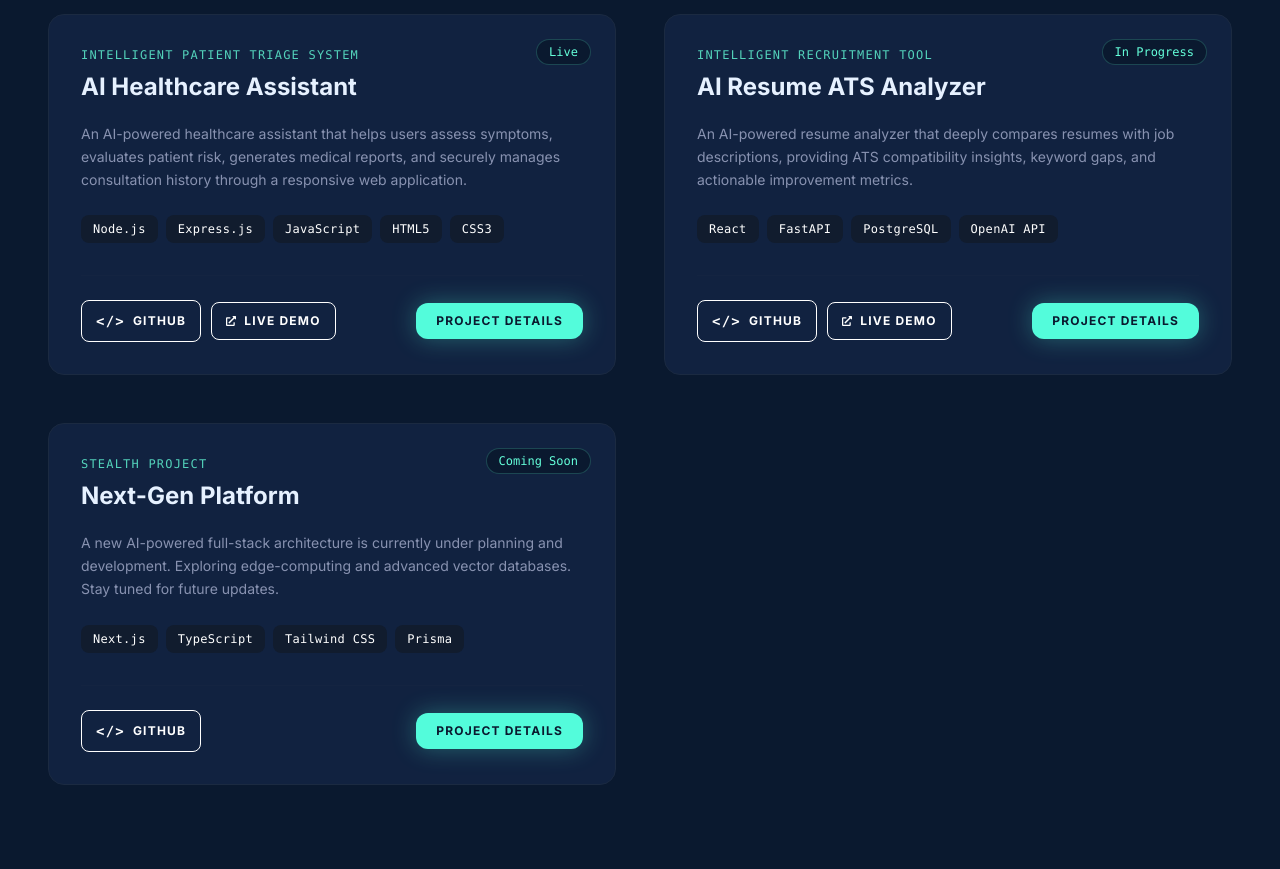
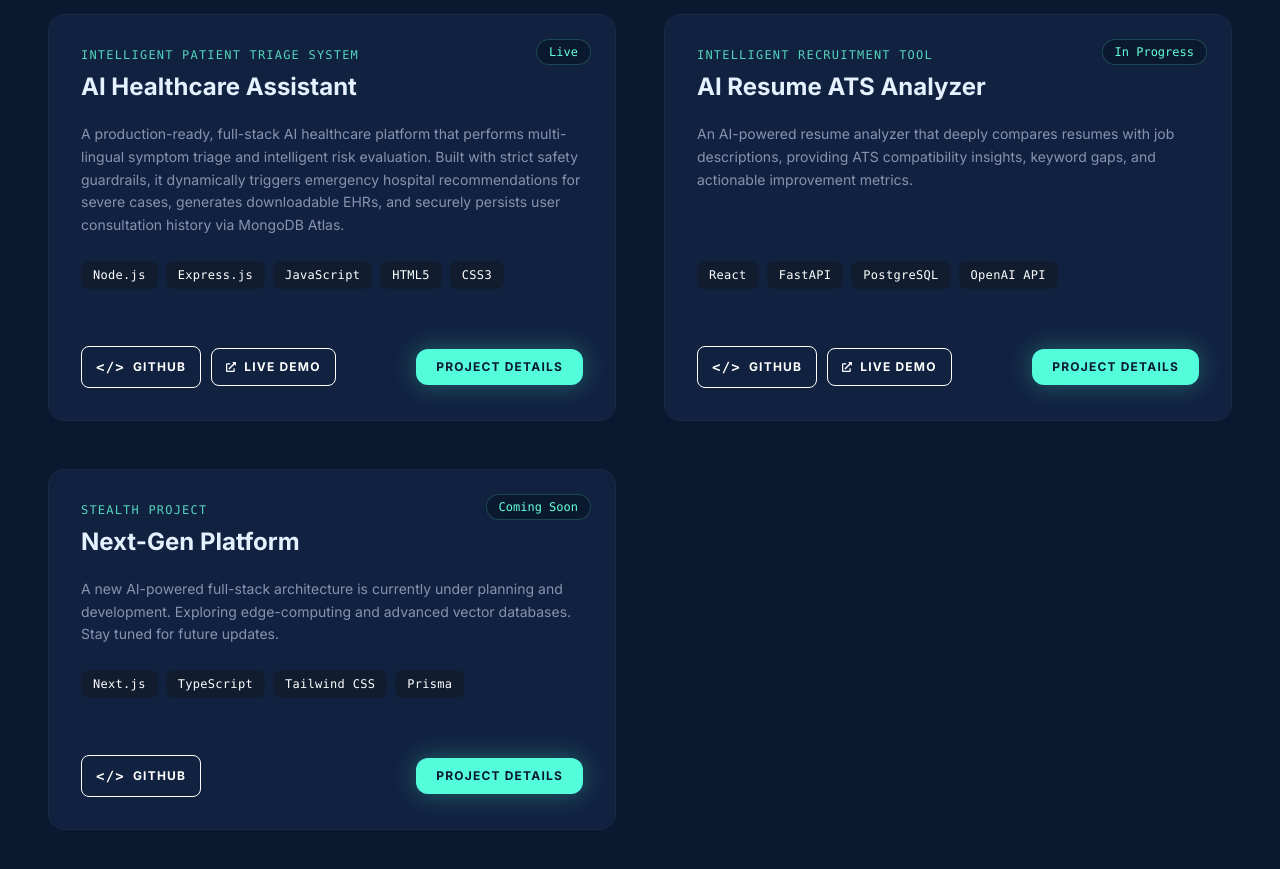
Before and after one commit to darshan2006-coder/darshan-portfolio, a React (Vite) app: page / in a window 1280 px wide. Shown: the part 2580-3449 px from the top of the page. Built offline with nearby package versions, Linux system fonts and the light colour scheme.

Commit message:
docs : update healthcare assistant description and breakdown details

```diff
--- a/src/components/Projects.jsx
+++ b/src/components/Projects.jsx
@@ -9,16 +9,16 @@ const Projects = () => {
       id: 1,
       title: "AI Healthcare Assistant",
       subtitle: "Intelligent Patient Triage System",
-      description: "An AI-powered healthcare assistant that helps users assess symptoms, evaluates patient risk, generates medical reports, and securely manages consultation history through a responsive web application.",
+      description: "A production-ready, full-stack AI healthcare platform that performs multi-lingual symptom triage and intelligent risk evaluation. Built with strict safety guardrails, it dynamically triggers emergency hospital recommendations for severe cases, generates downloadable EHRs, and securely persists user consultation history via MongoDB Atlas.",
       tech: ["Node.js", "Express.js", "JavaScript", "HTML5", "CSS3"],
       github: "https://github.com/darshan2006-coder/AI-HealthCare-Assistant",
       demo: "https://ai-healthcare-assistant-kkwh.onrender.com",
       status: "Live",
       breakdown: [
-        "NLP-driven symptom assessment engine for accurate triage",
-        "Automated patient risk evaluation and data processing",
-        "Responsive, accessible UI with seamless report generation"
-      ]
+             "Multi-lingual GenAI symptom assessment engine with strict safety guardrails and zero prescription drug generation",
+             "Automated clinical risk evaluation that triggers emergency hospital and specialist recommendations for severe cases",
+             "Cloud-backed Express & MongoDB Atlas backend for persistent consultation tracking and dynamic EHR PDF generation"
+    ]
     },
     {
       id: 2,
```
